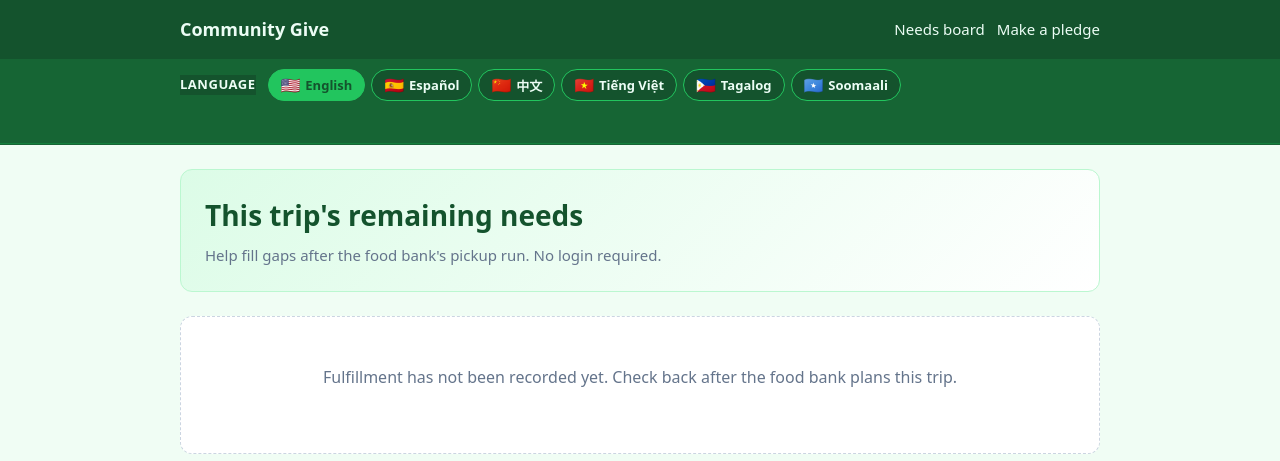
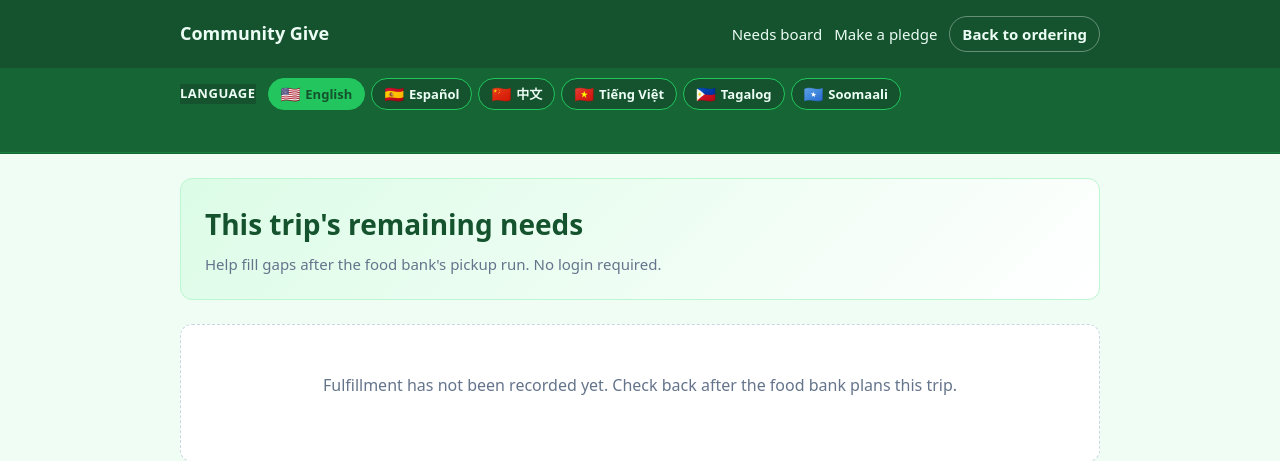
Before and after one commit to SadlyIconic/food-bank-order, a Flask app: page /community in a window 1280 px wide. Shown: the top 461 px of the page. Run offline with Flask 3, Linux system fonts and the light colour scheme; data comes from the database, SQL or seed files in the repository.

Commit message:
Restore admin nav on shop and add back-to-ordering link on community
Household pages show Admin in the header again; community pages get a Back to ordering link to return to the shop.

Co-authored-by: Cursor <cursoragent@cursor.com>

```diff
--- a/food_bank/static/i18n.js
+++ b/food_bank/static/i18n.js
@@ -23,6 +23,7 @@ const FoodBankI18n = (() => {
       nav_give: "Give",
       nav_give_needs: "Needs board",
       nav_give_pledge: "Make a pledge",
+      nav_back_ordering: "Back to ordering",
       nav_admin: "Admin",
       lang_label: "Language",
       shop_title: "Shop",
@@ -119,6 +120,7 @@ const FoodBankI18n = (() => {
       nav_cart: "Carrito",
       nav_status: "Estado",
       nav_give: "Donar",
+      nav_back_ordering: "Volver al pedido",
       nav_admin: "Admin",
       lang_label: "Idioma",
       shop_title: "Tienda",
--- a/food_bank/static/style.css
+++ b/food_bank/static/style.css
@@ -919,6 +919,24 @@ body.community-layout .category-tab.active {
   color: #15803d !important;
 }
 
+.nav-back-shop {
+  font-weight: 600;
+  color: #ecfdf5 !important;
+  border: 1px solid rgba(255, 255, 255, 0.35);
+  border-radius: 999px;
+  padding: 0.35rem 0.75rem;
+}
+
+.nav-back-shop:hover {
+  background: rgba(255, 255, 255, 0.12);
+  color: #ffffff !important;
+  text-decoration: none;
+}
+
+body.community-layout .nav-back-shop {
+  color: #ecfdf5 !important;
+}
+
 .site-footer {
   margin-top: 2rem;
   padding: 1rem 0 2rem;
--- a/food_bank/templates/base.html
+++ b/food_bank/templates/base.html
@@ -1,125 +1,67 @@
 <!DOCTYPE html>
-
 <html lang="en">
-
 <head>
-
   <meta charset="UTF-8">
-
   <meta name="viewport" content="width=device-width, initial-scale=1.0">
-
   <title>{% block title %}Food Bank Order{% endblock %}</title>
-
   <link rel="stylesheet" href="{{ url_for('static', filename='style.css') }}">
-
   {% block head %}{% endblock %}
-
 </head>
-
 <body class="{% block body_class %}{% endblock %}">
-
   <header class="site-header {% block header_class %}{% endblock %}">
-
     <div class="container header-inner">
-
       <a href="{% block logo_href %}{{ url_for('shop') }}{% endblock %}" class="logo" data-i18n="{% block logo_i18n %}app_name{% endblock %}">{% block logo_text %}Food Bank Order{% endblock %}</a>
-
       <nav>
-
         {% block nav %}
-
           {% if is_community_page %}
-
             <a href="{{ url_for('community_board') }}" data-i18n="nav_give_needs">Needs board</a>
-
             <a href="{{ url_for('community_pledge') }}" data-i18n="nav_give_pledge">Make a pledge</a>
-
+            <a href="{{ url_for('shop') }}" class="nav-back-shop" data-i18n="nav_back_ordering">Back to ordering</a>
           {% else %}
-
             <a href="{{ url_for('shop') }}" data-i18n="nav_shop">Shop</a>
-
             <a href="{{ url_for('cart') }}" class="cart-link">
-
               <span data-i18n="nav_cart">Cart</span> <span id="cart-badge" class="cart-badge" hidden>0</span>
-
             </a>
-
             <span id="cart-weight-badge" class="cart-weight-badge" hidden>0 / 10 lb</span>
-
             <span id="order-weight-limit" hidden>{{ order_weight_limit_lb | default(10) }}</span>
-
             <a href="{{ url_for('household_status') }}" data-i18n="nav_status">Status</a>
-
             <a href="{{ url_for('community_board') }}" class="nav-give-link" data-i18n="nav_give">Give</a>
-
+            <a href="{{ url_for('admin_login') }}" data-i18n="nav_admin">Admin</a>
           {% endif %}
-
         {% endblock %}
-
       </nav>
-
     </div>
-
     <div class="lang-bar-wrap">
-
       <div class="container">
-
         <div id="lang-bar" class="lang-bar"></div>
-
       </div>
-
     </div>
-
   </header>
 
-
-
   <main class="container">
-
     {% with messages = get_flashed_messages(with_categories=true) %}
-
       {% if messages %}
-
         <ul class="flash-list">
-
           {% for category, message in messages %}
-
             <li class="flash flash-{{ category }}">{{ message }}</li>
-
           {% endfor %}
-
         </ul>
-
       {% endif %}
-
     {% endwith %}
 
-
-
     {% block content %}{% endblock %}
-
   </main>
 
-
-
+  {% if is_community_page %}
   <footer class="site-footer">
-
     <div class="container footer-inner">
-
       <a href="{{ url_for('admin_login') }}" class="footer-admin-link" data-i18n="nav_admin">Admin</a>
-
     </div>
-
   </footer>
-
-
+  {% endif %}
 
   <script src="{{ url_for('static', filename='i18n.js') }}"></script>
-
   <script src="{{ url_for('static', filename='shop.js') }}"></script>
-
   {% block scripts %}{% endblock %}
-
 </body>
-
 </html>
```
